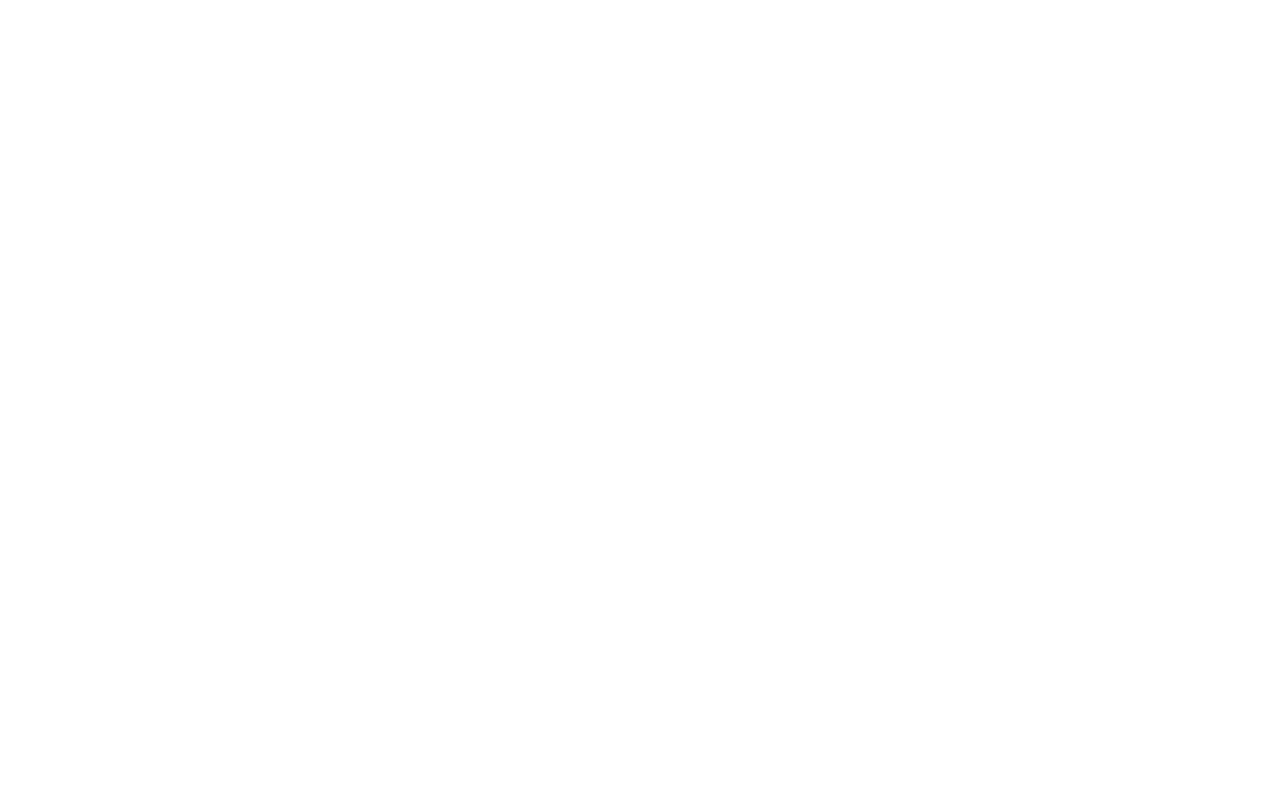
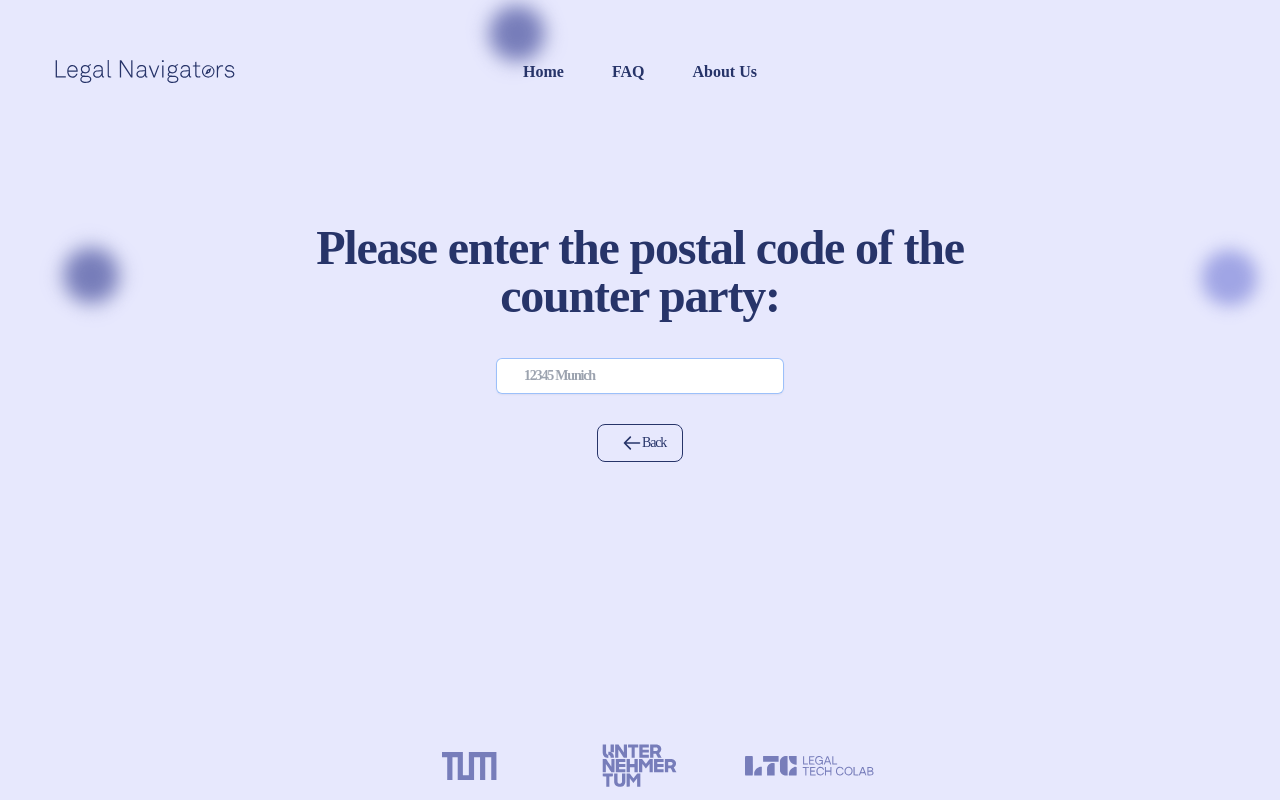
Before and after one commit to staub03/legal-navigators, a React (Create React App) app: page /PostalCodePage in a window 1280 px wide. Before the commit this address had no page. Built offline with nearby package versions, Linux system fonts and the light colour scheme.

Commit message:
Added postalCode page

```diff
--- a/src/App.js
+++ b/src/App.js
@@ -4,6 +4,7 @@ import AboutPage from "./pages/aboutus"
 import FaqPage from "./pages/faq"
 import Formpage from "./pages/formpage"
 import Formpage2 from "./pages/formpage2"
+import PostalCodePage from "./pages/postalCodePage"
 
 function App() {
   return (
@@ -14,6 +15,7 @@ function App() {
         <Route path="/faq" element={ <FaqPage/> } />
         <Route path="/formpage" element={ <Formpage/> } />
         <Route path="/formpage2" element={ <Formpage2/> } />
+        <Route path="/PostalCodePage" element={ <PostalCodePage/> } />
       </Routes>
     </div>
   )
--- a/src/components/formPageContent.js
+++ b/src/components/formPageContent.js
@@ -4,12 +4,17 @@ import Typewriter from 'typewriter-effect';
 import { Button, Progress } from 'flowbite-react';
 import { Transition } from '@headlessui/react';
 import { Dialog } from '@headlessui/react';
+import { HiOutlineArrowLeft, HiOutlineArrowRight, HiShoppingCart } from 'react-icons/hi';
 
 export default function FormPageContent() {
 
     const [selectedLawCase, setSelectedLawCase] = useState('');
     const navigate = useNavigate();
     const [warningOpen, setWarningOpen] = useState(false);
+
+    function handleBackClick() {
+        navigate('/')
+    }
 
     function handleClick(lawCase) {
         setWarningOpen(true);
@@ -39,6 +44,14 @@ export default function FormPageContent() {
                             Family Law
                         </Button>
                     </div>
+                    <div className='back-button'>
+                    <Button onClick={handleBackClick} className='hover:-translate hover:scale-110 duration-300'>
+                        <HiOutlineArrowLeft className="ml-2 h-5 w-5" />
+                        <p>
+                            Back
+                        </p>
+                    </Button>
+                    </div>
                 </h1>
             </div>
         </div>
--- a/src/components/formPageContent2.js
+++ b/src/components/formPageContent2.js
@@ -4,15 +4,20 @@ import Typewriter from 'typewriter-effect';
 import { Button, Progress } from 'flowbite-react';
 import { Transition } from '@headlessui/react';
 import { Dialog } from '@headlessui/react';
+import { HiOutlineArrowLeft, HiOutlineArrowRight, HiShoppingCart } from 'react-icons/hi';
 
 export default function FormPageContent2() {
+
+    function handleBackClick() {
+        navigate('/formpage')
+    }
 
     const navigate = useNavigate();
     const [warningOpen, setWarningOpen] = useState(false);
 
     function handleClick() {
         setWarningOpen(true);
-        navigate('/formpage2');
+        navigate('/PostalCodePage');
     }
     return (
         <div className="relative mx-auto max-w-2xl py-32 sm:py-48 lg:py-56">
@@ -22,6 +27,7 @@ export default function FormPageContent2() {
                     <div className='case-selection'>
                         <Progress progress={20} />
                         <Button
+                            onClick={() => handleClick()}
                             type="button"
                             className="font-akkurat text-[#ffffff] bg-legalnavverydarkpurple hover:-translate hover:scale-110 hover:bg-legalnavdarkpurple duration-300 focus:outline-none font-medium rounded-full text-sm px-5 py-2.5 text-center mb-2 shadow-2xl mr-3"
                         >
@@ -34,7 +40,13 @@ export default function FormPageContent2() {
                             NO
                         </Button>
                     </div>
-                    <div className='next'>
+                    <div className='back-button'>
+                    <Button onClick={handleBackClick}>
+                        <HiOutlineArrowLeft className="ml-2 h-5 w-5" />
+                        <p>
+                            Back
+                        </p>
+                    </Button>
                     </div>
                 </h1>
             </div>
--- /dev/null
+++ b/src/components/postalCodeContent.js
@@ -0,0 +1,49 @@
+import { Fragment, useState } from 'react';
+import { useNavigate } from 'react-router-dom';
+import Typewriter from 'typewriter-effect';
+import { Button, Progress } from 'flowbite-react';
+import { Transition } from '@headlessui/react';
+import { Dialog } from '@headlessui/react';
+import { HiOutlineArrowLeft, HiOutlineArrowRight, HiShoppingCart } from 'react-icons/hi';
+
+export default function PostalCodeContent() {
+
+    const [selectedLawCase, setSelectedLawCase] = useState('');
+    const navigate = useNavigate();
+    const [warningOpen, setWarningOpen] = useState(false);
+
+    function handleBackClick() {
+        navigate('/formpage2')
+    }
+
+    return (
+        <div className="relative mx-auto max-w-2xl py-32 sm:py-48 lg:py-56">
+            <div className="text-center">
+                <h1 className="font-akkurat text-legalnavverydarkpurple text-4xl font-bold tracking-tight text-gray-900 sm:text-5xl">
+                    Please enter the postal code of the counter party:
+                    <div className='case-selection'>
+                        <div>
+                            <div className="relative mt-2 rounded-md shadow-sm">
+                              <input
+                                type="text"
+                                name="price"
+                                id="price"
+                                className="block w-full rounded-md border-0 py-1.5 pl-7 pr-20 text-gray-900 ring-1 ring-inset ring-gray-300 placeholder:text-gray-400 focus:ring-2 focus:ring-inset focus:ring-indigo-600 sm:text-sm sm:leading-6"
+                                placeholder="12345 Munich"
+                              />
+                            </div>
+                        </div>
+                    </div>
+                    <div className='back-button'>
+                        <Button onClick={handleBackClick}>
+                            <HiOutlineArrowLeft className="ml-2 h-5 w-5" />
+                            <p>
+                                Back
+                            </p>
+                        </Button>
+                    </div>
+                </h1>
+            </div>
+        </div>
+    )
+}
--- a/src/index.css
+++ b/src/index.css
@@ -110,7 +110,7 @@ code {
   width: 100%;
 }
 
-.next {
+.back-button {
   display: flex;
   justify-content: center;
   align-items: center;
--- /dev/null
+++ b/src/pages/postalCodePage.js
@@ -0,0 +1,19 @@
+import { Fragment, useState } from 'react';
+import Footer from '../components/footer';
+import Header from '../components/header';
+import FormPageContent from '../components/formPageContent';
+import Background from '../components/background';
+import PostalCodeContent from '../components/postalCodeContent';
+
+export default function PostalCodePage() {
+  let [warningOpen, setWarningOpen] = useState(false)
+
+return (
+  <div class="flex flex-col h-screen">
+    <Background/>
+    <Header/>
+    <PostalCodeContent/>
+    <Footer/>
+  </div>
+  )
+}
```
